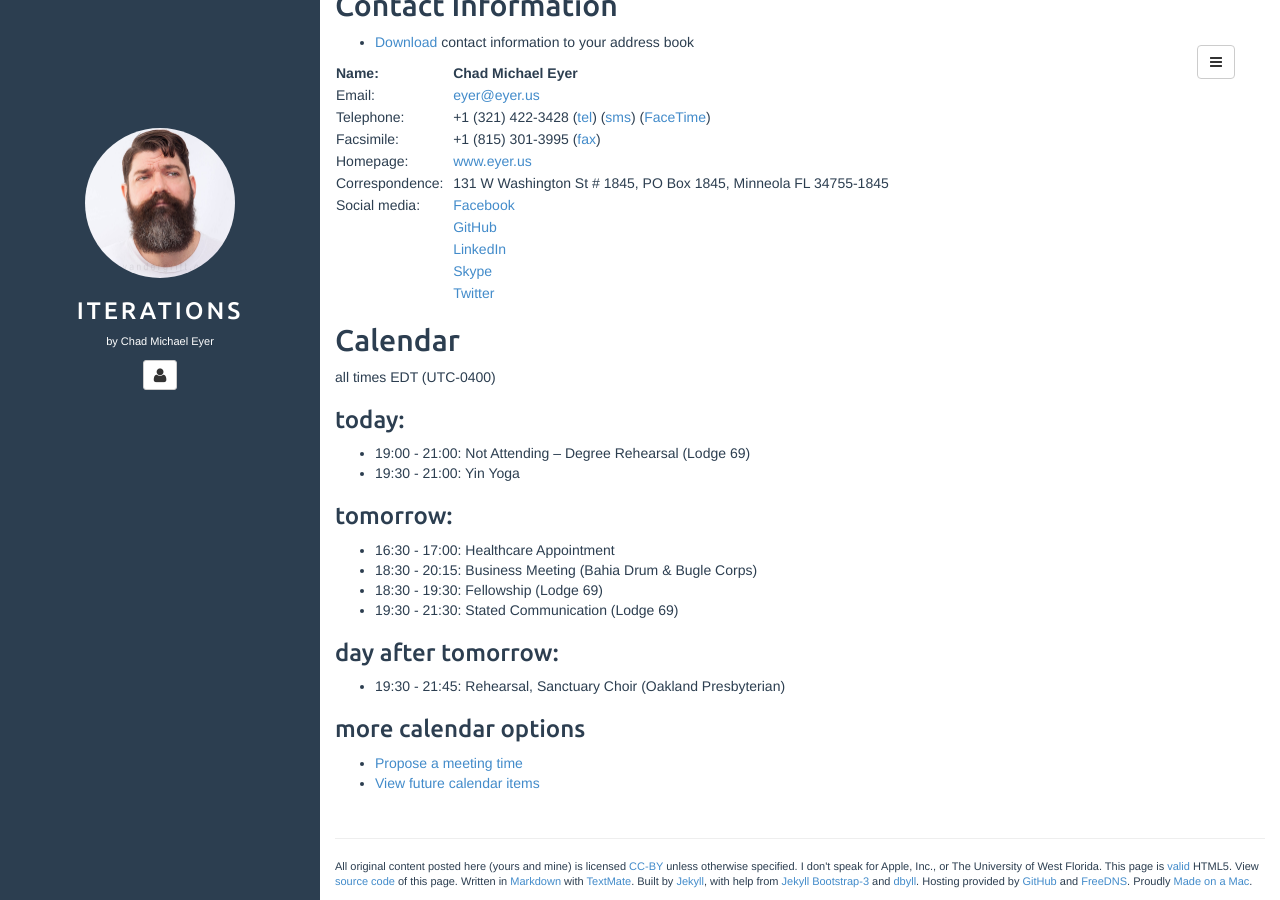
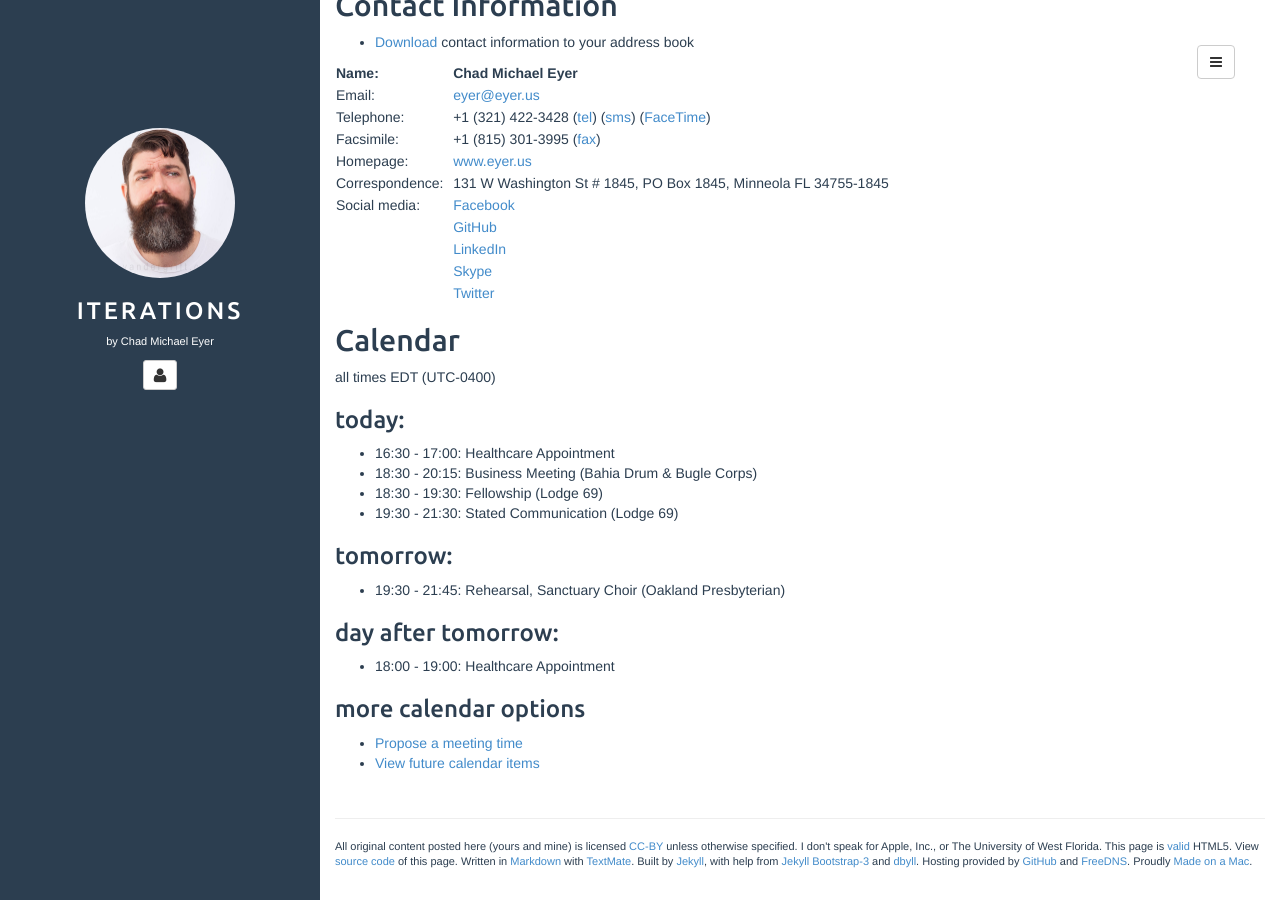
Before and after one commit to chadmichaeleyer/chadmichaeleyer.github.io, a Jekyll site: the page built from about.md, in a window 1280 px wide and 900 px high, scrolled down 1110 px. Built offline with Jekyll 4.4.1, drawn with Linux system fonts in a browser that asks for light colours.

Commit message:
calendar update

```diff
--- a/calendar.markdown
+++ b/calendar.markdown
@@ -1,17 +1,16 @@
 all times EDT (UTC-0400)
 
 ### today:
-
-* 19:00 - 21:00: Not Attending – Degree Rehearsal (Lodge 69)
-* 19:30 - 21:00: Yin Yoga
-
-### tomorrow:
 
 * 16:30 - 17:00: Healthcare Appointment
 * 18:30 - 20:15: Business Meeting (Bahia Drum & Bugle Corps)
 * 18:30 - 19:30: Fellowship (Lodge 69)
 * 19:30 - 21:30: Stated Communication (Lodge 69)
 
+### tomorrow:
+
+* 19:30 - 21:45: Rehearsal, Sanctuary Choir (Oakland Presbyterian)
+
 ### day after tomorrow:
 
-* 19:30 - 21:45: Rehearsal, Sanctuary Choir (Oakland Presbyterian)
+* 18:00 - 19:00: Healthcare Appointment
```
Also changed, not shown: calendar-year.markdown (+5 -5 lines).
